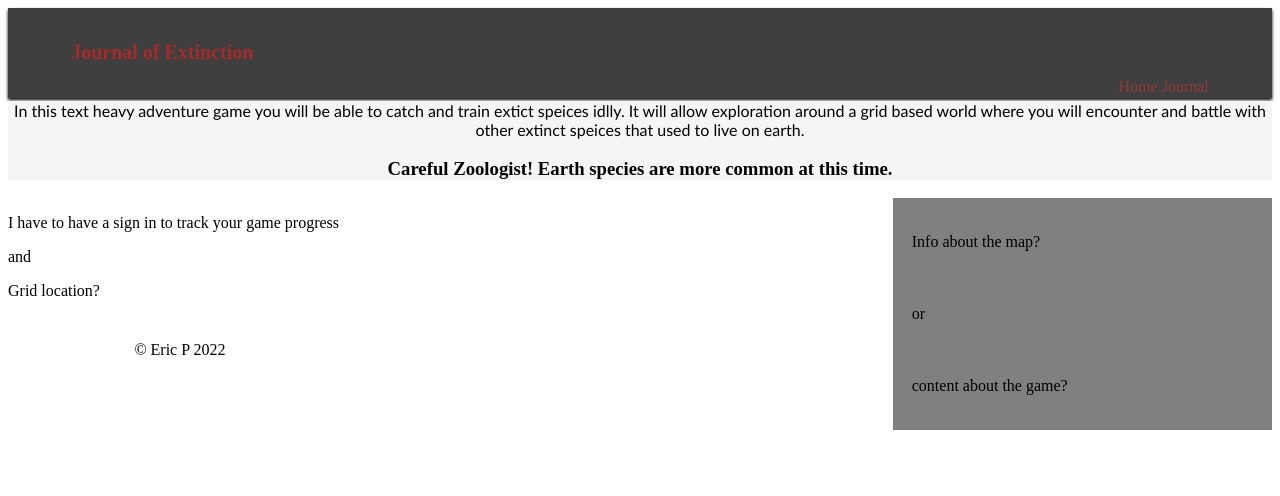
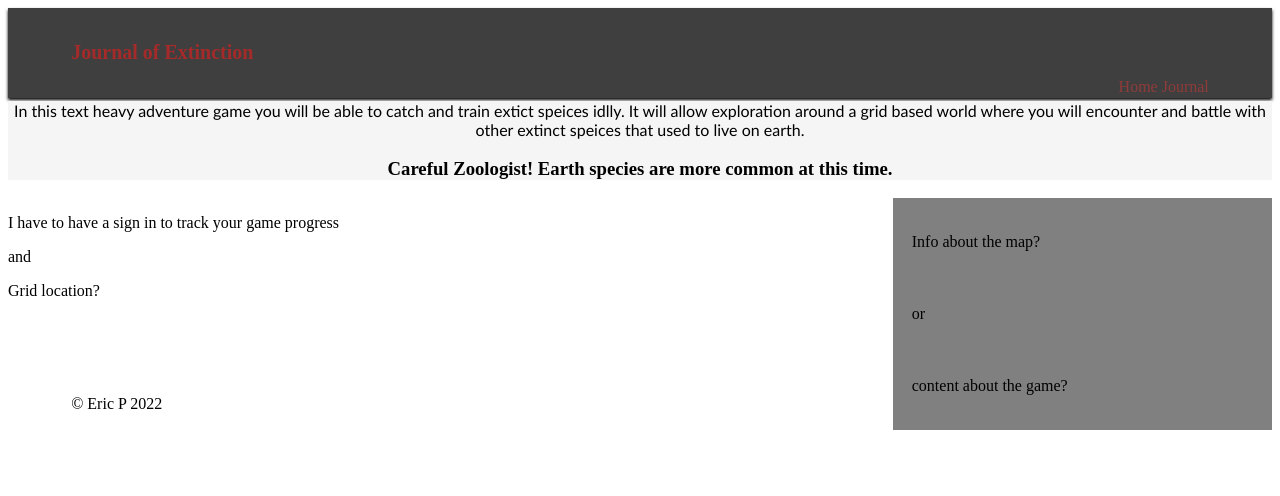
Before and after one commit to Proutyeahs/ericsGame, a plain HTML site: page index.html in a window 1280 px wide. Drawn offline with Linux system fonts and the light colour scheme.

Commit message:
working on footer

```diff
--- a/pretty.css
+++ b/pretty.css
@@ -58,5 +58,6 @@
 }
 
 .footer {
-    padding: 10%;
+    padding: 5%;
+    float: left;
 }
```
